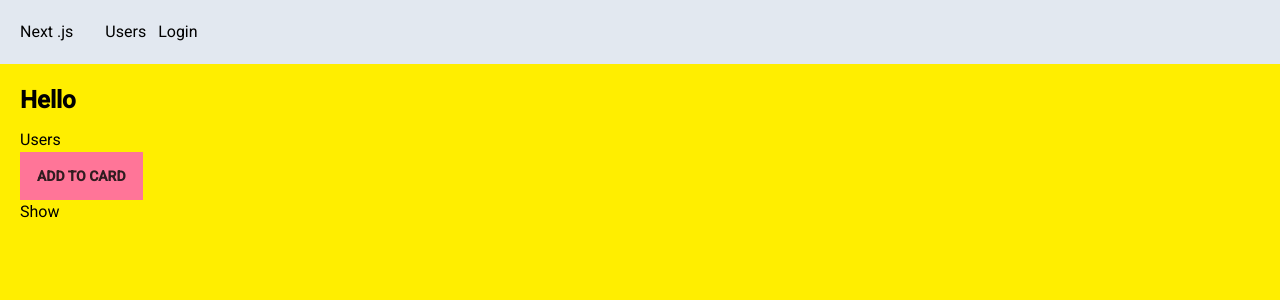
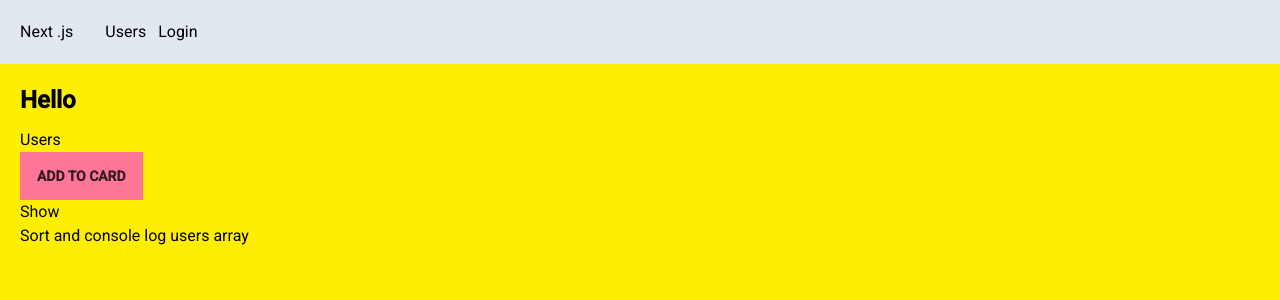
Before and after one commit to RobinB87/nextjs-tailwind-app, a Next.js app in the folder next-app/: page / in a window 1280 px wide. Shown: the top 300 px of the page. Built offline with nearby package versions, Linux system fonts and the light colour scheme; no server answers.

Commit message:
set up example for lazy loading js libs

```diff
--- /dev/null
+++ b/next-app/app/components/ExternalJsLibraryLazyLoadingShowCase.tsx
@@ -0,0 +1,29 @@
+"use client";
+import _ from "lodash";
+
+const ExternalJsLibraryLazyLoadingShowCase = () => {
+  return (
+    <>
+      <button
+        onClick={() => {
+          const users = [
+            { name: "r" },
+            { name: "v" },
+            { name: "a" },
+            { name: "d" },
+            { name: "e" },
+            { name: "z" },
+            { name: "b" },
+          ];
+
+          const sorted = _.orderBy(users, ["name"]);
+          console.log(sorted);
+        }}
+      >
+        Sort and console log users array
+      </button>
+    </>
+  );
+};
+
+export default ExternalJsLibraryLazyLoadingShowCase;
--- a/next-app/app/page.tsx
+++ b/next-app/app/page.tsx
@@ -8,6 +8,7 @@ import ProductCard from "./components/ProductCard/ProductCard";
 import HeavyComponentLazyLoadingShowCase from "./components/HeavyComponentLazyLoadingShowCase";
 
 import bla from "@/public/images/bla.png";
+import ExternalJsLibraryLazyLoadingShowCase from "./components/ExternalJsLibraryLazyLoadingShowCase";
 
 // Link:
 //  - only downloads content of the target page (so if you click /users, it does not download the navbar etc). rsc in devtools stands for react_server_component
@@ -31,7 +32,10 @@ export default async function Home() {
       {/* Next.js provides the Link component to enable client-side navigation. This means as the user navigates between pages, the new content is loaded quickly and smoothly without the entire page being reloaded.  */}
       <Link href="/users/">Users</Link>
       <ProductCard />
-      <HeavyComponentLazyLoadingShowCase />
+      <div>
+        <HeavyComponentLazyLoadingShowCase />
+      </div>
+      <ExternalJsLibraryLazyLoadingShowCase />
 
       {/* under the hood, next/image automatically compresses and resizes images based on device size, always prefer this one in nextjs over the default image element */}
       {/* image in public folder is of type webp, which is modern and far smaller than .jpg etc */}
```
